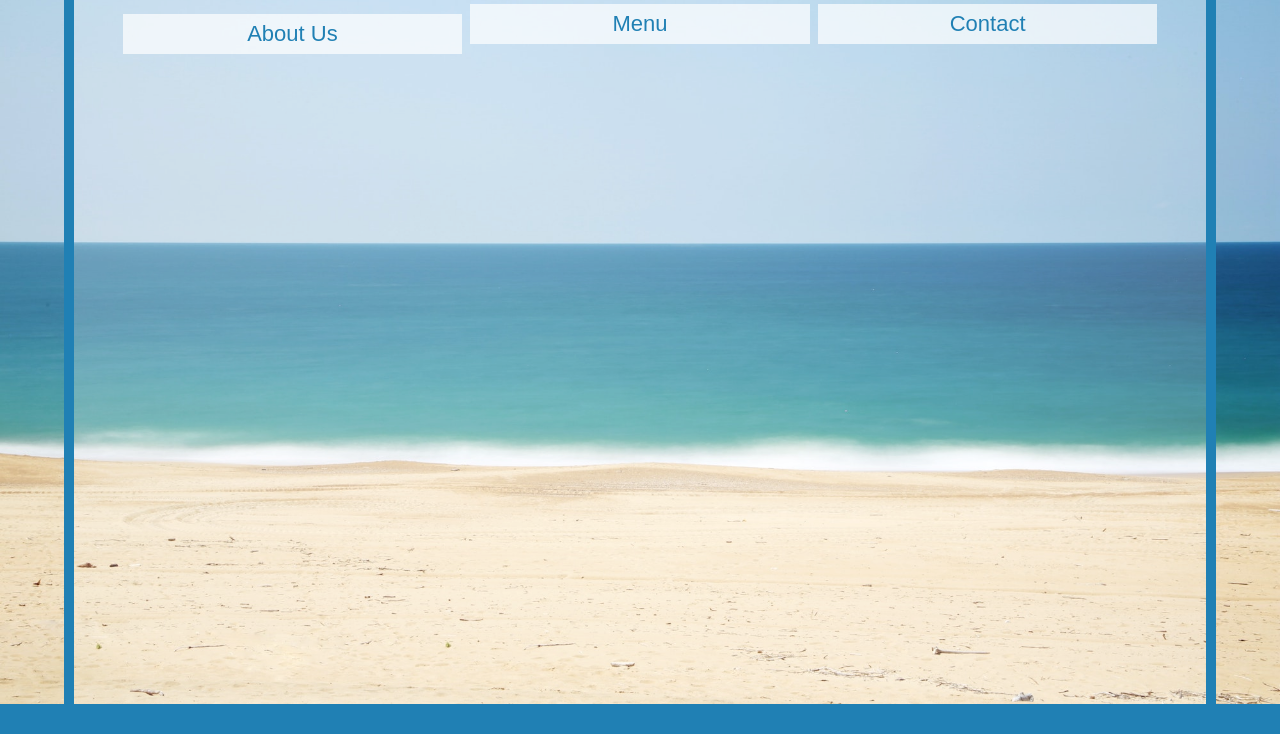
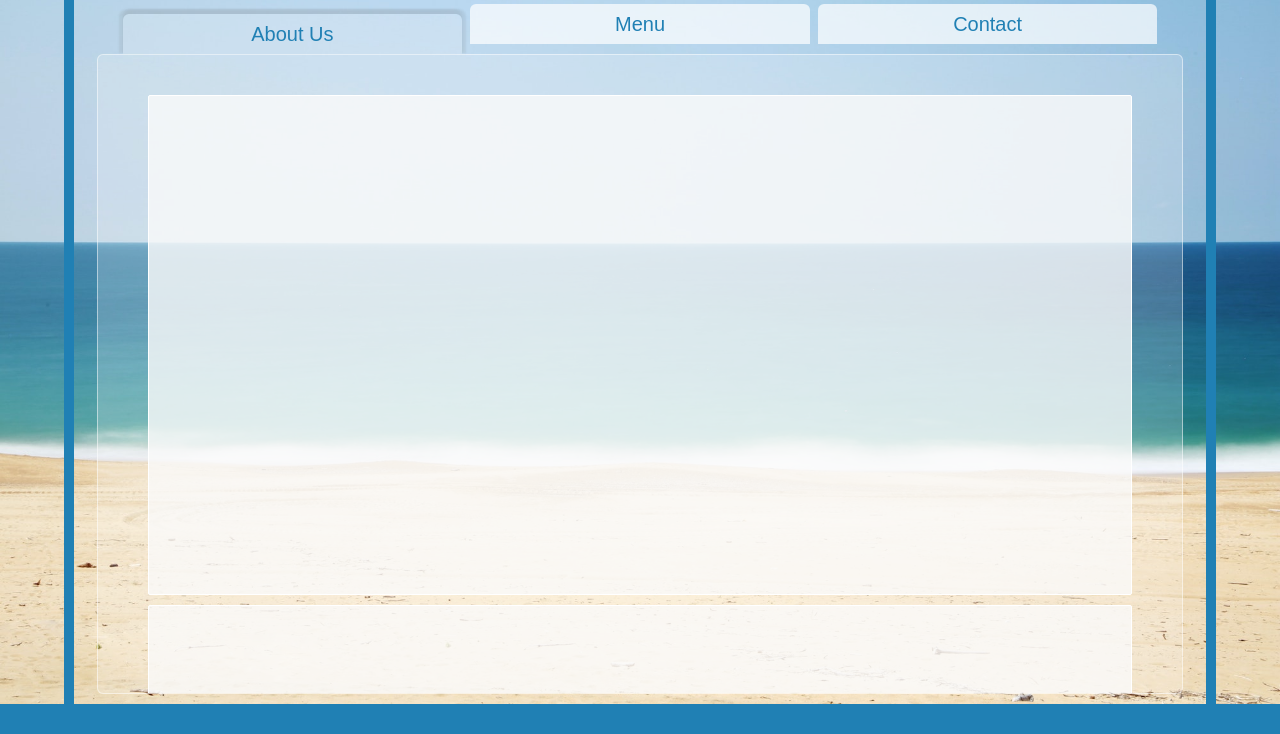
Before and after one commit to ioanniskousis/Restaurant, a website built with webpack: page dist/index.html in a window 1280 px wide. Shown: the part 66-800 px from the top of the page. Built offline with nearby package versions, Linux system fonts and the light colour scheme.

Commit message:
prepare skeleton for about, menu and contact

```diff
--- a/resources/stylesheets/style.css
+++ b/resources/stylesheets/style.css
@@ -47,13 +47,13 @@ main {
 
 }
 
-#content {
+#mainContent {
   width: 100%;
   height: 100%;
-  background-color: rgba(255, 255, 255, 0.2);
+  /* background-color: rgba(255, 255, 255, 0.2); */
 }
 
-.content-menu {
+.content-navigator {
   position: absolute;
   top: 10px;
   left: 0;
@@ -64,37 +64,76 @@ main {
   justify-content: center;
   align-items: center;
   color: rgb(32, 128, 180);
-  font-size: 22px;
+  font-size: 20px;
 }
 
-.content-menu > div {
+.navigateSelector {
   width: 30%;
   height: 100%;
+  margin: 0 4px;
+  border-radius: 6px 6px 0 0;
   background-color: rgba(255, 255, 255, 0.7);
-  margin: 0 4px;
   cursor: pointer;
   display: flex;
   justify-content: center;
   align-items: center;
   transition: all, 0.2s;
+  box-shadow: none;
 }
 
-.content-menu > div:hover {
+.navigateSelector:hover {
   background-color: rgba(255, 255, 255, 0.3);
 }
 
-.content-menu > div:active {
+.navigateSelector:active {
   background-color: rgba(200, 200, 200, 0.2);
 }
 
-.main-content {
+.selectedNavigator {
+  box-shadow: -2px -3px 2px 2px rgba(100, 100, 100, 0.1), 2px -3px 2px 2px rgba(100, 100, 100, 0.1);
+  background-color: rgba(255, 255, 255, 0.2);
+}
+
+#content {
   position: absolute;
-  top: 30px;
-  width: 100%;
-  height: calc(100% - 30px);
-  background-color: #eee;
+  top: 60px;
+  left: 2%;
+  width: 96%;
+  height: calc(100% - 70px);
+  background-color: rgba(255, 255, 255, 0.2);
   overflow-y: scroll;
   padding-bottom: 20px;
+  border: 1px solid rgba(255, 255, 255, 0.5);
+  border-radius: 6px;
+  padding: 30px;
+}
+
+
+.aboutItem {
+  background-color: rgba(250, 250, 250, 0.8);
+  margin: 10px 20px;
+  width: calc(100% - 40px);
+  height: 500px;
+  border-radius: 2px;
+  border: 1px solid white;
+}
+
+.menuItem {
+  background-color: rgba(250, 231, 196, 0.8);
+  margin: 10px 20px;
+  width: calc(100% - 40px);
+  height: 80px;
+  border-radius: 2px;
+  border: 1px solid white;
+}
+
+.contactItem {
+  background-color: rgb(196, 250, 196);
+  margin: 10px 20px;
+  width: calc(100% - 40px);
+  height: 400px;
+  border-radius: 2px;
+  border: 1px solid white;
 }
 
 footer {
@@ -110,7 +149,16 @@ footer {
 }
 
 @media screen and (max-width: 600px) {
-  .content-menu {
+  .content-navigator {
     font-size: 18px;
   }
+
+  .menuItem {
+    margin: 10px 10px;
+    width: calc(100% - 20px);
+  }
+
+  #content {
+    padding: 30px 10px;
+  }
 }
--- /dev/null
+++ b/src/aboutUs.js
@@ -0,0 +1,14 @@
+import { gel, crel } from './utils';
+
+function renderAboutUs() {
+  const content = gel('content');
+
+  let aboutItem;
+  for (let index = 0; index < 5; index += 1) {
+    aboutItem = crel('div');
+    aboutItem.className = 'aboutItem';
+    content.appendChild(aboutItem);
+  }
+}
+
+export default renderAboutUs;
--- /dev/null
+++ b/src/contact.js
@@ -0,0 +1,14 @@
+import { gel, crel } from './utils';
+
+function renderContact() {
+  const content = gel('content');
+
+  let contactItem;
+  for (let index = 0; index < 3; index += 1) {
+    contactItem = crel('div');
+    contactItem.className = 'contactItem';
+    content.appendChild(contactItem);
+  }
+}
+
+export default renderContact;
--- a/src/home.js
+++ /dev/null
@@ -1,11 +0,0 @@
-import { gel, crel } from './utils';
-
-function renderHome() {
-  const content = gel('content');
-
-  const menu = crel('div');
-
-  content.appendChild(menu);
-}
-
-export default renderHome;
--- a/src/index.js
+++ b/src/index.js
@@ -1,11 +1,27 @@
-import renderHome from './home';
-import { renderMenu, selectMenu } from './menu';
+import renderAboutUs from './aboutUs';
+import renderMenu from './menu';
+import renderContact from './contact';
 
-function menuCallBack(tabIndex) {
-  // alert(tabIndex);
+import { renderNavigator, selectNavigatorItem } from './navigator';
+import { gel } from './utils';
+
+function navigatorCallBack(tabIndex) {
+  const content = gel('content');
+  content.innerHTML = '';
+  content.scrollTop = '0';
+
+  switch (tabIndex) {
+    case 1:
+      renderMenu();
+      break;
+    case 2:
+      renderContact();
+      break;
+    default:
+      renderAboutUs();
+      break;
+  }
 }
 
-renderMenu(menuCallBack);
-selectMenu(0);
-
-renderHome();
+renderNavigator(navigatorCallBack);
+selectNavigatorItem(0, navigatorCallBack);
--- a/src/menu.js
+++ b/src/menu.js
@@ -1,55 +1,14 @@
 import { gel, crel } from './utils';
 
-function resetMenu() {
-  gel('aboutUsTab').style.marginTop = '0';
-  gel('menuTab').style.marginTop = '0';
-  gel('contactTab').style.marginTop = '0';
+function renderMenu() {
+  const content = gel('content');
+
+  let menuItem;
+  for (let index = 0; index < 40; index += 1) {
+    menuItem = crel('div');
+    menuItem.className = 'menuItem';
+    content.appendChild(menuItem);
+  }
 }
 
-function selectMenu(index) {
-  resetMenu();
-  const menus = ['aboutUsTab', 'menuTab', 'contactTab'];
-  gel(menus[index]).style.marginTop = '20px';
-}
-
-function renderMenu(menuCallBack) {
-  const content = gel('content');
-
-  const menu = crel('div');
-  menu.className = 'content-menu';
-
-  const homeTab = crel('div');
-  homeTab.innerHTML = 'About Us';
-  homeTab.id = 'aboutUsTab';
-  homeTab.addEventListener('click', () => {
-    selectMenu(0);
-    menuCallBack(0);
-  });
-
-  const menuTab = crel('div');
-  menuTab.innerHTML = 'Menu';
-  menuTab.id = 'menuTab';
-  menuTab.addEventListener('click', () => {
-    selectMenu(1);
-    menuCallBack(1);
-  });
-
-  const contactTab = crel('div');
-  contactTab.innerHTML = 'Contact';
-  contactTab.id = 'contactTab';
-  contactTab.addEventListener('click', () => {
-    selectMenu(2);
-    menuCallBack(2);
-  });
-
-  menu.appendChild(homeTab);
-  menu.appendChild(menuTab);
-  menu.appendChild(contactTab);
-
-  content.appendChild(menu);
-}
-
-export {
-  renderMenu,
-  selectMenu,
-};
+export default renderMenu;
--- /dev/null
+++ b/src/navigator.js
@@ -0,0 +1,60 @@
+import { gel, crel } from './utils';
+
+function resetNavigator() {
+  gel('aboutUsNavigatorItem').style.marginTop = '0';
+  gel('menuNavigatorItem').style.marginTop = '0';
+  gel('contactNavigatorItem').style.marginTop = '0';
+  gel('aboutUsNavigatorItem').className = 'navigateSelector';
+  gel('menuNavigatorItem').className = 'navigateSelector';
+  gel('contactNavigatorItem').className = 'navigateSelector';
+}
+
+function selectNavigatorItem(index, navigatorCallBack) {
+  resetNavigator();
+  const navigatorItems = ['aboutUsNavigatorItem', 'menuNavigatorItem', 'contactNavigatorItem'];
+  gel(navigatorItems[index]).style.marginTop = '20px';
+  gel(navigatorItems[index]).className = 'navigateSelector selectedNavigator';
+  navigatorCallBack(index);
+}
+
+function renderNavigator(navigatorCallBack) {
+  const mainContent = gel('mainContent');
+
+  const navigator = crel('div');
+  navigator.className = 'content-navigator';
+
+  const aboutUsNavigatorItem = crel('div');
+  aboutUsNavigatorItem.innerHTML = 'About Us';
+  aboutUsNavigatorItem.id = 'aboutUsNavigatorItem';
+  aboutUsNavigatorItem.className = 'navigateSelector';
+  aboutUsNavigatorItem.addEventListener('click', () => {
+    selectNavigatorItem(0, navigatorCallBack);
+  });
+
+  const menuNavigatorItem = crel('div');
+  menuNavigatorItem.innerHTML = 'Menu';
+  menuNavigatorItem.id = 'menuNavigatorItem';
+  menuNavigatorItem.className = 'navigateSelector';
+  menuNavigatorItem.addEventListener('click', () => {
+    selectNavigatorItem(1, navigatorCallBack);
+  });
+
+  const contactNavigatorItem = crel('div');
+  contactNavigatorItem.innerHTML = 'Contact';
+  contactNavigatorItem.id = 'contactNavigatorItem';
+  contactNavigatorItem.className = 'navigateSelector';
+  contactNavigatorItem.addEventListener('click', () => {
+    selectNavigatorItem(2, navigatorCallBack);
+  });
+
+  navigator.appendChild(aboutUsNavigatorItem);
+  navigator.appendChild(menuNavigatorItem);
+  navigator.appendChild(contactNavigatorItem);
+
+  mainContent.appendChild(navigator);
+}
+
+export {
+  renderNavigator,
+  selectNavigatorItem,
+};
```
Also changed, not shown: dist/index.html, dist/main.js.
